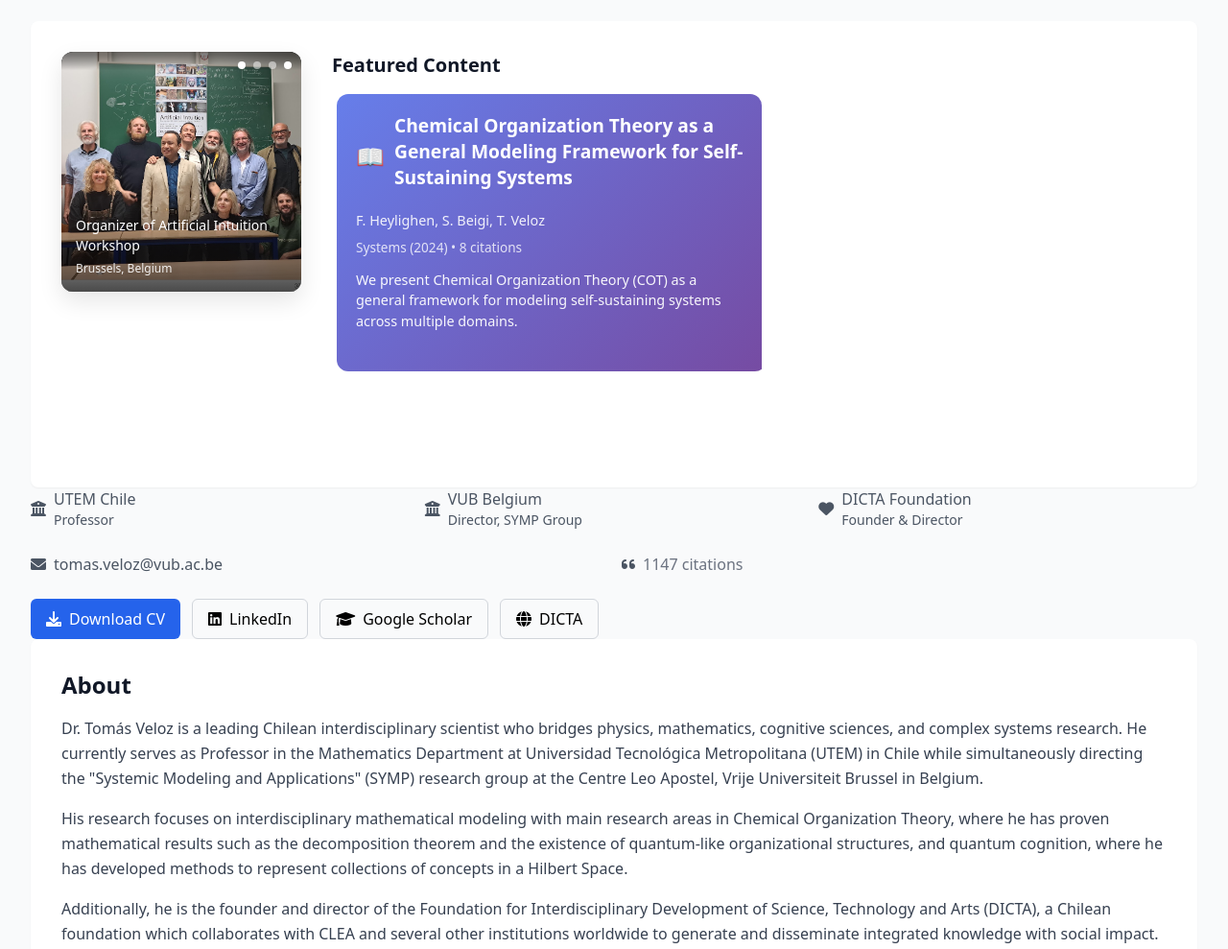
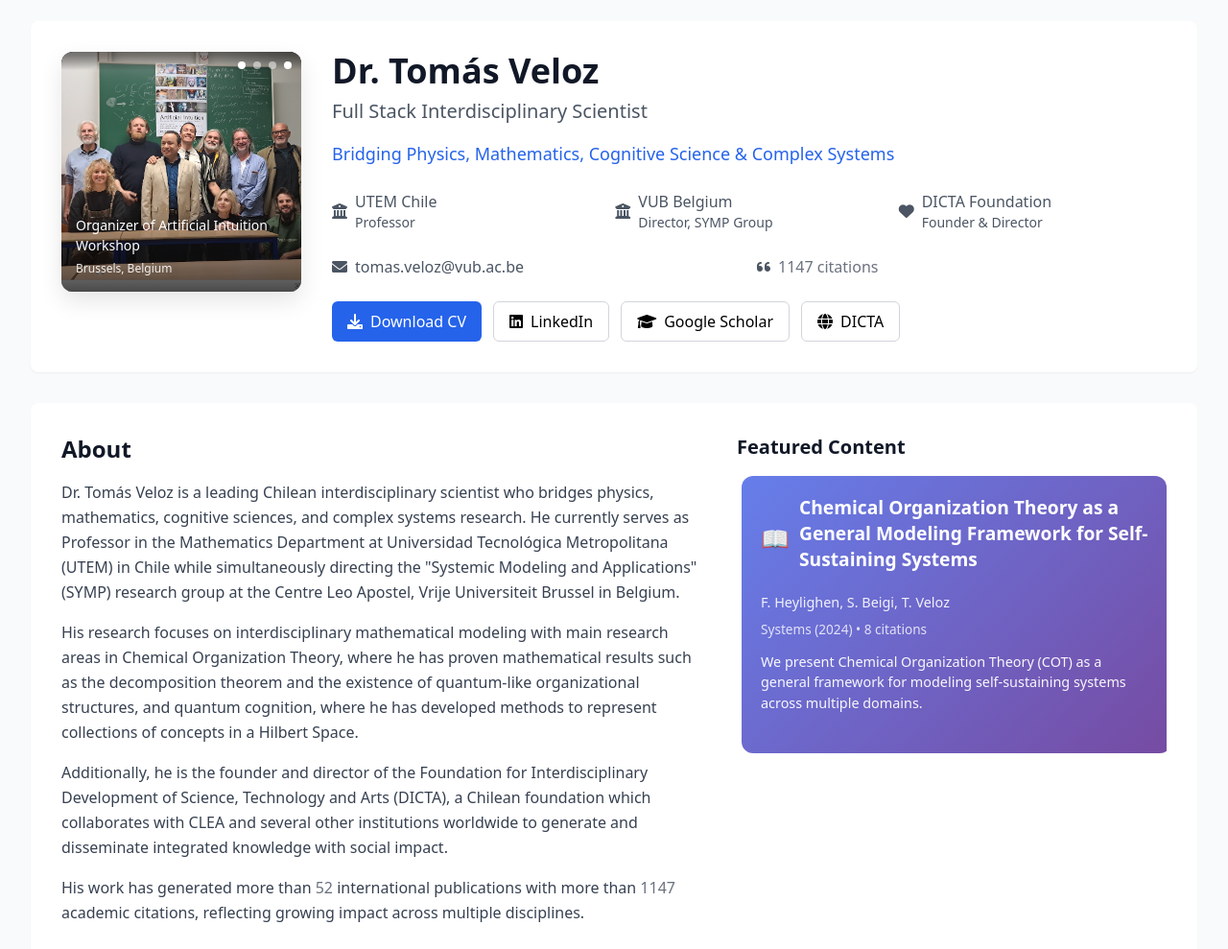
Before and after one commit to tveloz/tveloz.github.io, a plain HTML site: page index.html in a window 1280 px wide. Shown: the part 152-1141 px from the top of the page at 96% size. Drawn offline with nearby package versions, Linux system fonts and the light colour scheme.

Commit message:
fix about

```diff
--- a/index.html
+++ b/index.html
@@ -245,9 +245,9 @@
 <!-- About Section -->
         <section id="about" class="section active fade-in">
             <div class="space-y-8">
+                <!-- Top Section: Photo Carousel + Name & Affiliations -->
                 <div class="bg-white rounded-lg shadow-sm p-8">
-                    <!-- Top section with photo carousel and featured content side by side -->
-                    <div class="flex flex-col lg:flex-row items-start space-y-6 lg:space-y-0 lg:space-x-8 mb-8">
+                    <div class="flex flex-col lg:flex-row items-start space-y-6 lg:space-y-0 lg:space-x-8">
                         <!-- Photo Carousel (Left) -->
                         <div class="photo-carousel">
                             <div class="photo-carousel-inner">
@@ -266,31 +266,11 @@
                             </div>
                         </div>
 
-                        <!-- Featured Content Carousel (Right) -->
-                        <div class="flex-1 max-w-md">
-                            <h3 class="text-xl font-bold text-gray-900 mb-4">Featured Content</h3>
-                            <div class="publications-carousel">
-                                <div class="publications-carousel-inner" id="featuredCarouselInner">
-                                    <!-- Featured content slides will be generated dynamically -->
-                                </div>
-                                <div class="publication-nav">
-                                    <button class="publication-nav-btn" onclick="changeFeaturedContent(-1)">
-                                        <i class="fas fa-chevron-left"></i>
-                                    </button>
-                                    <div class="publication-indicators" id="featuredIndicators">
-                                        <!-- Indicators will be generated dynamically -->
-                                    </div>
-                                    <button class="publication-nav-btn" onclick="changeFeaturedContent(1)">
-                                        <i class="fas fa-chevron-right"></i>
-                                    </button>
-                                </div>
-                            </div>
-                        </div>
-                    </div>
-                </div>
-            </div>
-        </section>
-
+                        <!-- Name and Information (Right) -->
+                        <div class="flex-1">
+                            <h1 class="text-4xl font-bold text-gray-900 mb-2">Dr. Tomás Veloz</h1>
+                            <p class="text-xl text-gray-600 mb-4">Full Stack Interdisciplinary Scientist</p>
+                            <p class="text-lg text-blue-600 mb-6">Bridging Physics, Mathematics, Cognitive Science & Complex Systems</p>
 
                             <!-- Three Main Affiliations -->
                             <div class="grid grid-cols-1 md:grid-cols-3 gap-4 mb-6">
@@ -348,9 +328,13 @@
                             </div>
                         </div>
                     </div>
+                </div>
 
-                <!-- Bio Section -->
+                <!-- Bio Section with Featured Content -->
                 <div class="bg-white rounded-lg shadow-sm p-8">
+                    <div class="flex flex-col lg:flex-row items-start space-y-6 lg:space-y-0 lg:space-x-8">
+                        <!-- Bio Paragraph (Left) -->
+                        <div class="flex-1">
                             <h2 class="text-2xl font-bold text-gray-900 mb-4">About</h2>
                             <div class="prose prose-gray max-w-none">
                                 <p class="text-gray-700 leading-relaxed mb-4">
@@ -365,6 +349,29 @@
                                 <p class="text-gray-700 leading-relaxed">
                                     His work has generated more than <span id="publicationCount" class="loading">loading...</span> international publications with more than <span id="citationCountText" class="loading">loading...</span> academic citations, reflecting growing impact across multiple disciplines.
                                 </p>
+                            </div>
+                        </div>
+
+                        <!-- Featured Content Carousel (Right) -->
+                        <div class="flex-1 max-w-md">
+                            <h3 class="text-xl font-bold text-gray-900 mb-4">Featured Content</h3>
+                            <div class="publications-carousel">
+                                <div class="publications-carousel-inner" id="featuredCarouselInner">
+                                    <!-- Featured content slides will be generated dynamically -->
+                                </div>
+                                <div class="publication-nav">
+                                    <button class="publication-nav-btn" onclick="changeFeaturedContent(-1)">
+                                        <i class="fas fa-chevron-left"></i>
+                                    </button>
+                                    <div class="publication-indicators" id="featuredIndicators">
+                                        <!-- Indicators will be generated dynamically -->
+                                    </div>
+                                    <button class="publication-nav-btn" onclick="changeFeaturedContent(1)">
+                                        <i class="fas fa-chevron-right"></i>
+                                    </button>
+                                </div>
+                            </div>
+                        </div>
                     </div>
                 </div>
 
```
Lines whose indentation alone changed are shown as unchanged.
